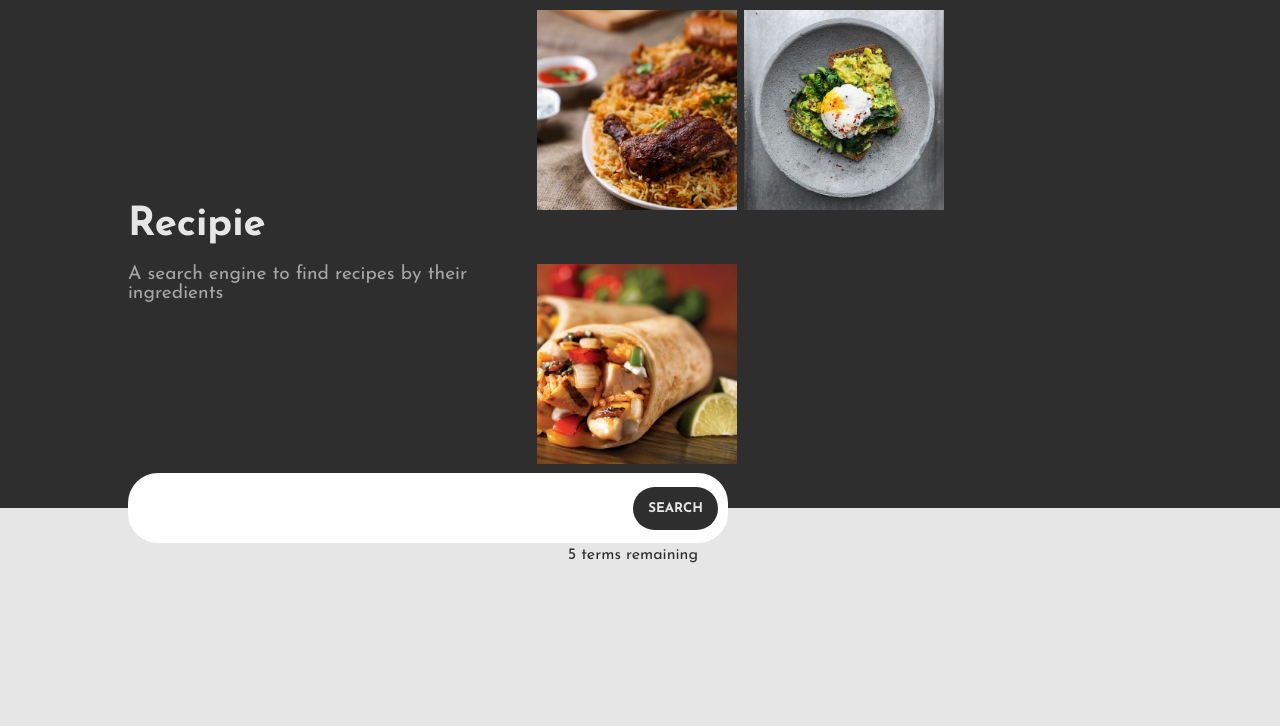
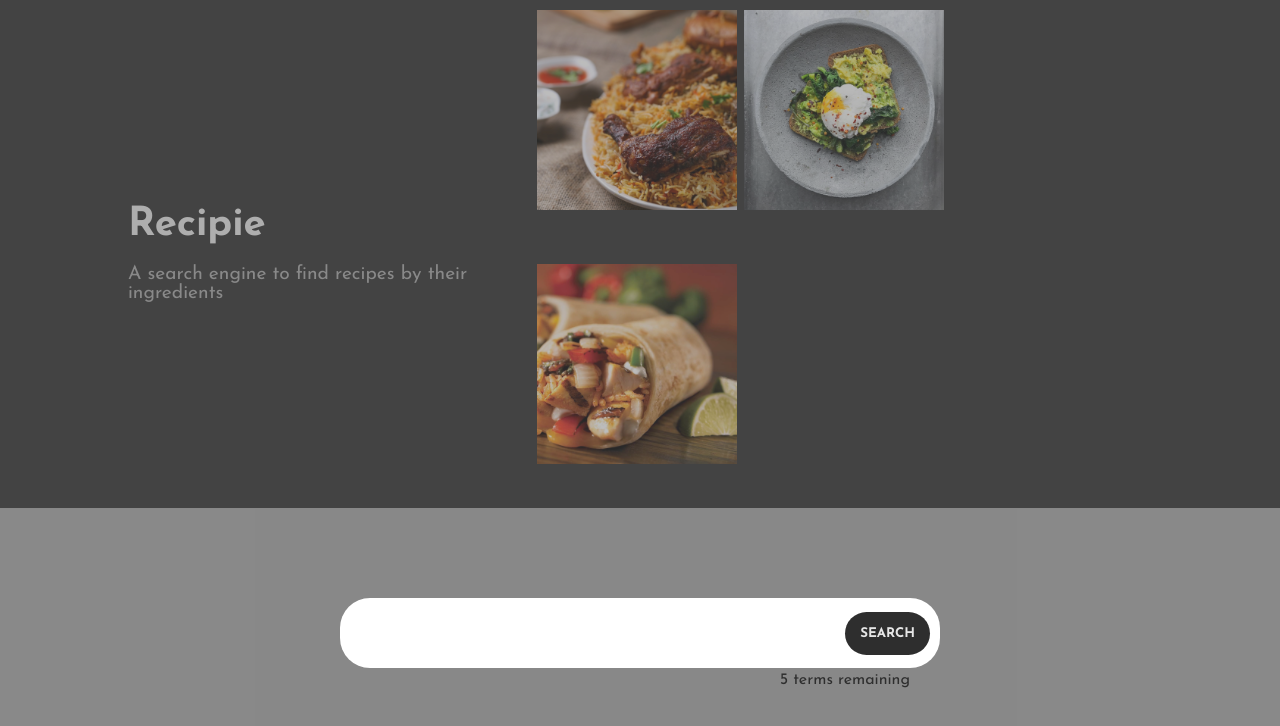
Before and after one commit to g-ravity/recipie, a React (Create React App) app: page / in a window 1280 px wide. Shown: the top 726 px of the page. Built offline with nearby package versions, Linux system fonts and the light colour scheme.

Commit message:
completed landing page animation

```diff
--- a/package.json
+++ b/package.json
@@ -6,7 +6,8 @@
     "react": "^16.9.0",
     "react-dom": "^16.9.0",
     "react-scripts": "3.1.1",
-    "react-scroll": "^1.7.14"
+    "react-scroll": "^1.7.14",
+    "react-transition-group": "^4.2.2"
   },
   "scripts": {
     "start": "react-scripts start",
--- a/src/assets/css/App.css
+++ b/src/assets/css/App.css
@@ -37,3 +37,19 @@ a {
   flex-wrap: wrap;
   justify-content: flex-start;
 }
+
+.filter {
+  width: 100%;
+  height: 100vh;
+  background: rgba(97, 97, 97, 0.7);
+  position: absolute;
+}
+
+.fade-exit {
+  opacity: 1;
+}
+
+.fade-exit-active {
+  opacity: 0;
+  transition: opacity 0.3s ease-out;
+}
--- a/src/assets/css/Header.css
+++ b/src/assets/css/Header.css
@@ -26,3 +26,18 @@
   font-size: 1.2rem;
   color: #a6a6a6;
 }
+
+#header-container .filter {
+  height: 100%;
+  left: 0;
+  opacity: 0.6;
+}
+
+#header-container .fade-header-exit {
+  opacity: 0.6;
+}
+
+#header-container .fade-header-exit-active {
+  opacity: 0;
+  transition: opacity 0.3s ease-out;
+}
--- a/src/assets/css/SearchBar.css
+++ b/src/assets/css/SearchBar.css
@@ -5,9 +5,7 @@
   border-radius: 30px;
   padding: 10px;
   position: absolute;
-  bottom: 0;
   box-sizing: border-box;
-  margin-bottom: -35px;
 }
 
 #chip-terms #chip {
@@ -33,3 +31,20 @@
   right: 30px;
   margin-bottom: -20px;
 }
+
+.landing-position {
+  bottom: -20vh;
+  left: 50%;
+  margin-left: -300px;
+  margin-bottom: 0;
+}
+
+.slide-exit-active,
+.slide-exit-done {
+  bottom: 0;
+  left: 10%;
+  margin-left: 0;
+  margin-bottom: -35px;
+  transition: bottom 0.5s ease-in-out, left 0.5s ease-in-out,
+    margin 0.5s ease-in-out;
+}
--- a/src/components/App.js
+++ b/src/components/App.js
@@ -1,5 +1,6 @@
 import React, { Component } from "react";
 import { animateScroll as scroll, Events } from "react-scroll";
+import CSSTransition from "react-transition-group/CSSTransition";
 
 import { BASE_URL, CORS_PROXY } from "../config";
 import Header from "./Header";
@@ -14,7 +15,8 @@ class App extends Component {
     this.state = {
       searchTerms: [],
       recipeList: [],
-      isWaiting: false
+      isWaiting: false,
+      isLanding: true
     };
   }
 
@@ -33,7 +35,9 @@ class App extends Component {
   };
 
   onSearchSubmit = () => {
-    this.setState({ isWaiting: true });
+    if (this.state.isLanding) {
+      this.setState({ isWaiting: true, isLanding: false });
+    } else this.setState({ isWaiting: true });
     this.scrollToBottom();
     Events.scrollEvent.register("end", async () => {
       const URL = CORS_PROXY + BASE_URL + this.state.searchTerms.join(",");
@@ -70,12 +74,23 @@ class App extends Component {
   render() {
     return (
       <div>
+        <CSSTransition
+          mountOnEnter
+          unmountOnExit
+          in={this.state.isLanding}
+          timeout={300}
+          classNames="fade"
+        >
+          <div className="filter"></div>
+        </CSSTransition>
         <Header
           onSearchAdd={this.onSearchAdd}
           onSearchDelete={this.onSearchDelete}
           searchTerms={this.state.searchTerms}
           onSearchSubmit={this.onSearchSubmit}
+          isLanding={this.state.isLanding}
         />
+        {!this.state.isLanding && (
           <div
             id="container"
             className="flex-parent"
@@ -83,6 +98,7 @@ class App extends Component {
           >
             {this.renderRecipes()}
           </div>
+        )}
         {this.state.isWaiting && <Loader />}
       </div>
     );
--- a/src/components/Header.js
+++ b/src/components/Header.js
@@ -1,4 +1,5 @@
 import React from "react";
+import CSSTransition from "react-transition-group/CSSTransition";
 
 import "../assets/css/Header.css";
 import SearchBar from "./SearchBar";
@@ -18,11 +19,21 @@ const Header = props => {
         <img src={image2} alt="Scrambled Eggs" width="200" />
         <img src={image3} alt="Biriyani" width="200" />
       </div>
+      <CSSTransition
+        mountOnEnter
+        unmountOnExit
+        in={props.isLanding}
+        timeout={300}
+        classNames="fade-header"
+      >
+        <div className="filter"></div>
+      </CSSTransition>
       <SearchBar
         onSearchAdd={props.onSearchAdd}
         onSearchDelete={props.onSearchDelete}
         searchTerms={props.searchTerms}
         onSearchSubmit={props.onSearchSubmit}
+        isLanding={props.isLanding}
       />
     </div>
   );
--- a/src/components/SearchBar.js
+++ b/src/components/SearchBar.js
@@ -1,4 +1,5 @@
 import React, { Component } from "react";
+import CSSTransition from "react-transition-group/CSSTransition";
 
 import "../assets/css/SearchBar.css";
 import Chip from "./Chip";
@@ -22,7 +23,13 @@ class SearchBar extends Component {
 
   render() {
     return (
-      <div id="search-bar" className="flex-parent">
+      <CSSTransition
+        mountOnEnter
+        in={this.props.isLanding}
+        timeout={500}
+        classNames="slide"
+      >
+        <div id="search-bar" className="flex-parent landing-position">
           <div id="chip-terms" className="flex-parent">
             {this.renderChips()}
             {this.props.searchTerms.length < 5 && (
@@ -33,6 +40,7 @@ class SearchBar extends Component {
           <p id="terms-warning">{`${5 -
             this.props.searchTerms.length} terms remaining`}</p>
         </div>
+      </CSSTransition>
     );
   }
 }
```
Also changed, not shown: 1 other file (tests, documents, lock files or other folders). Lines whose indentation alone changed are shown as unchanged.
